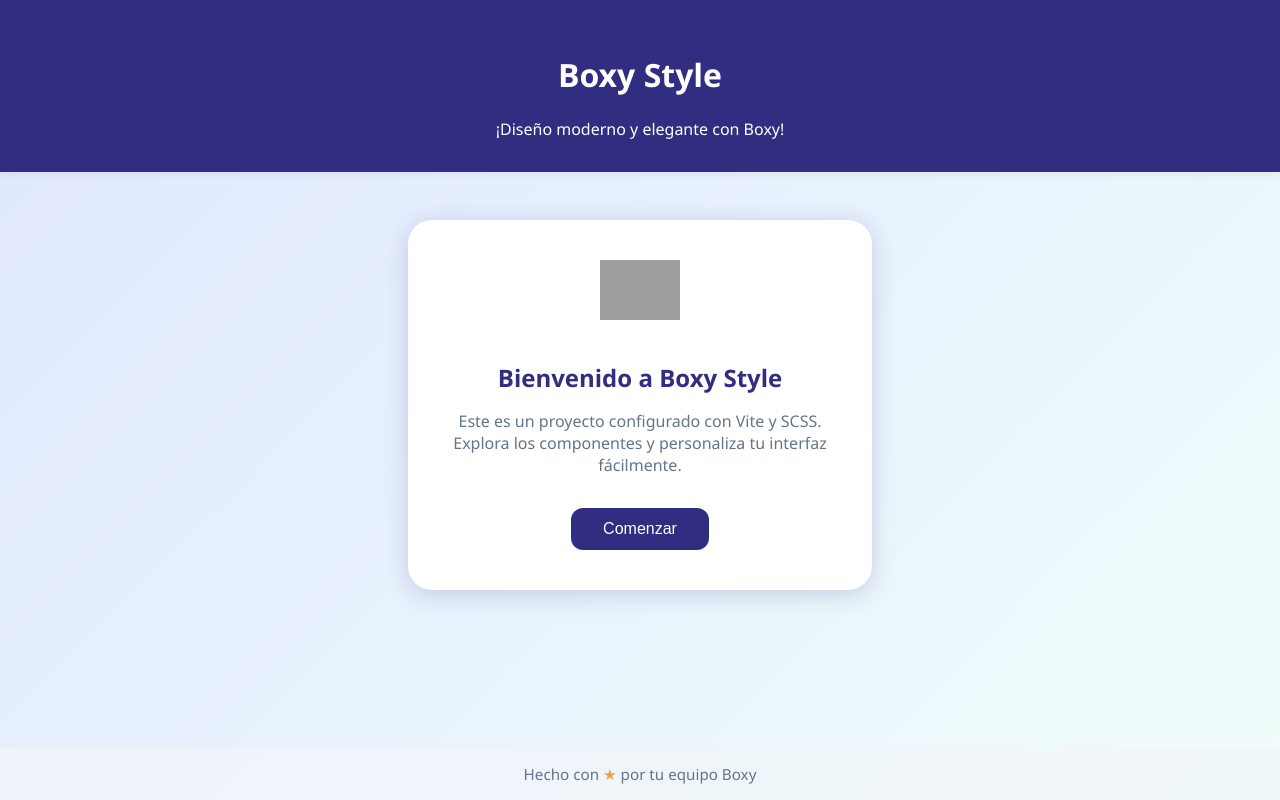
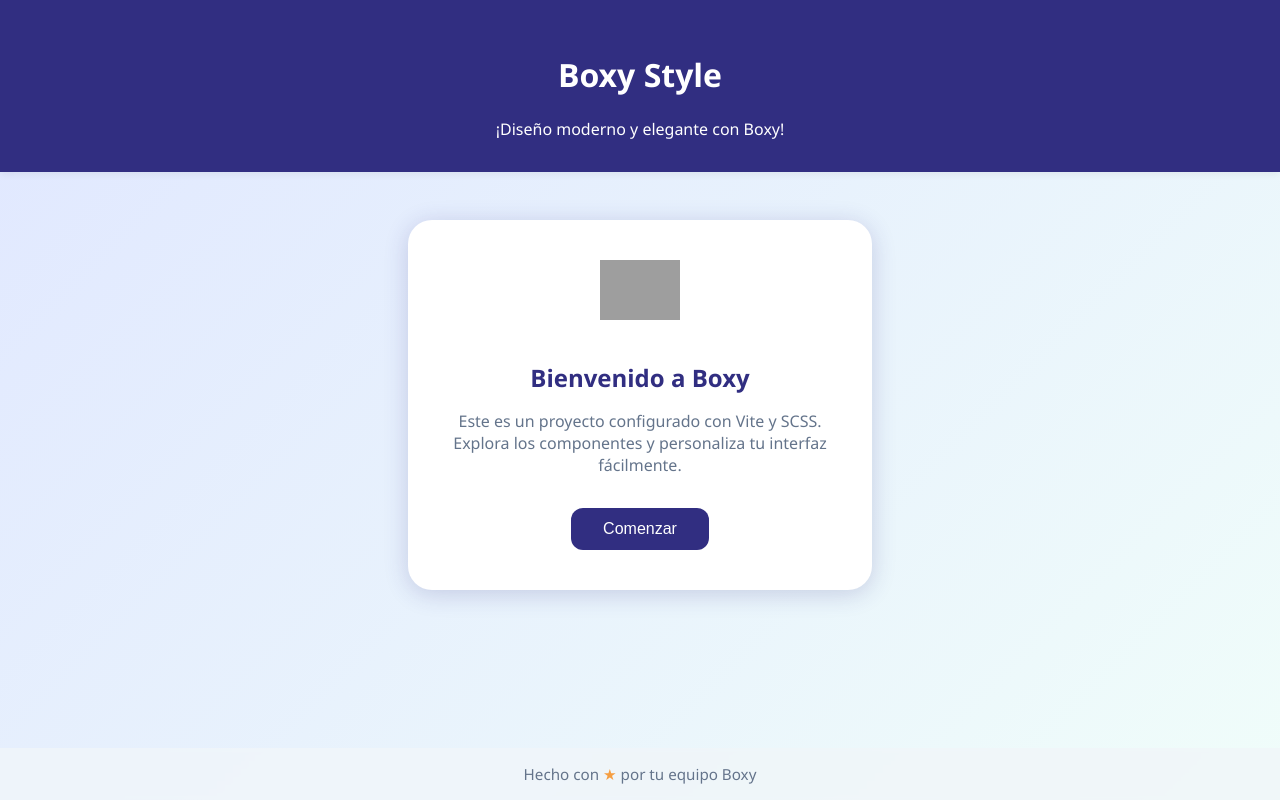
Before and after one commit to hetziel/boxy-start, a website built with Vite: page index.html in a window 1280 px wide. Built offline with nearby package versions, Linux system fonts and the light colour scheme; grey boxes are pictures that could not be loaded.

Commit message:
Update index.html
Actualizacion nombre

```diff
--- a/index.html
+++ b/index.html
@@ -71,7 +71,7 @@
     <main>
         <div class="main-card">
             <img src="https://boxycss.com/assets/boxy-logo.svg" alt="Boxy Logo" width="80" style="margin-bottom:1rem;">
-            <h2>Bienvenido a Boxy Style</h2>
+            <h2>Bienvenido a Boxy</h2>
             <p>Este es un proyecto configurado con Vite y SCSS.<br>
             Explora los componentes y personaliza tu interfaz fácilmente.</p>
             <button onclick="alert('¡Gracias por probar Boxy!')">Comenzar</button>
```
